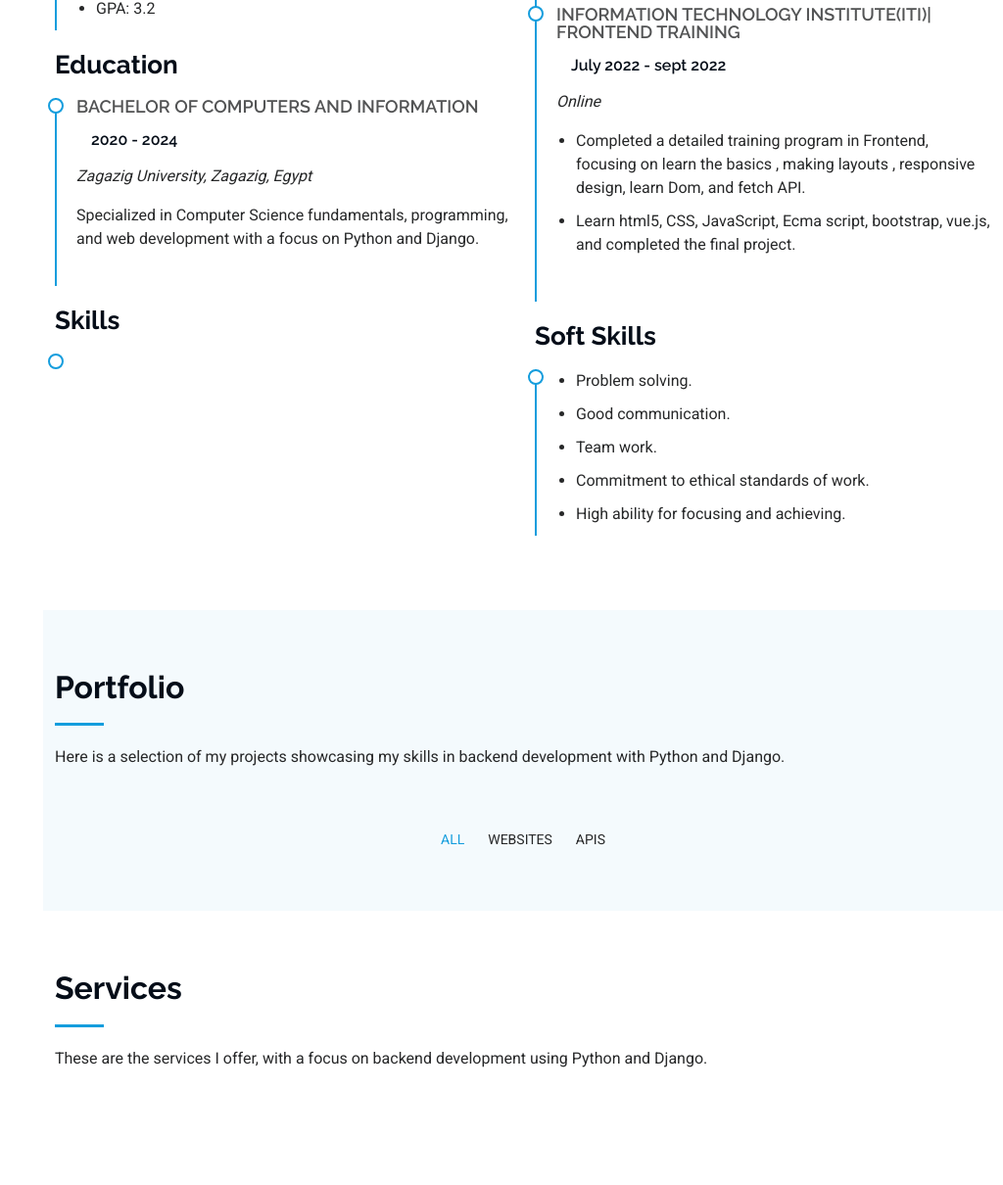
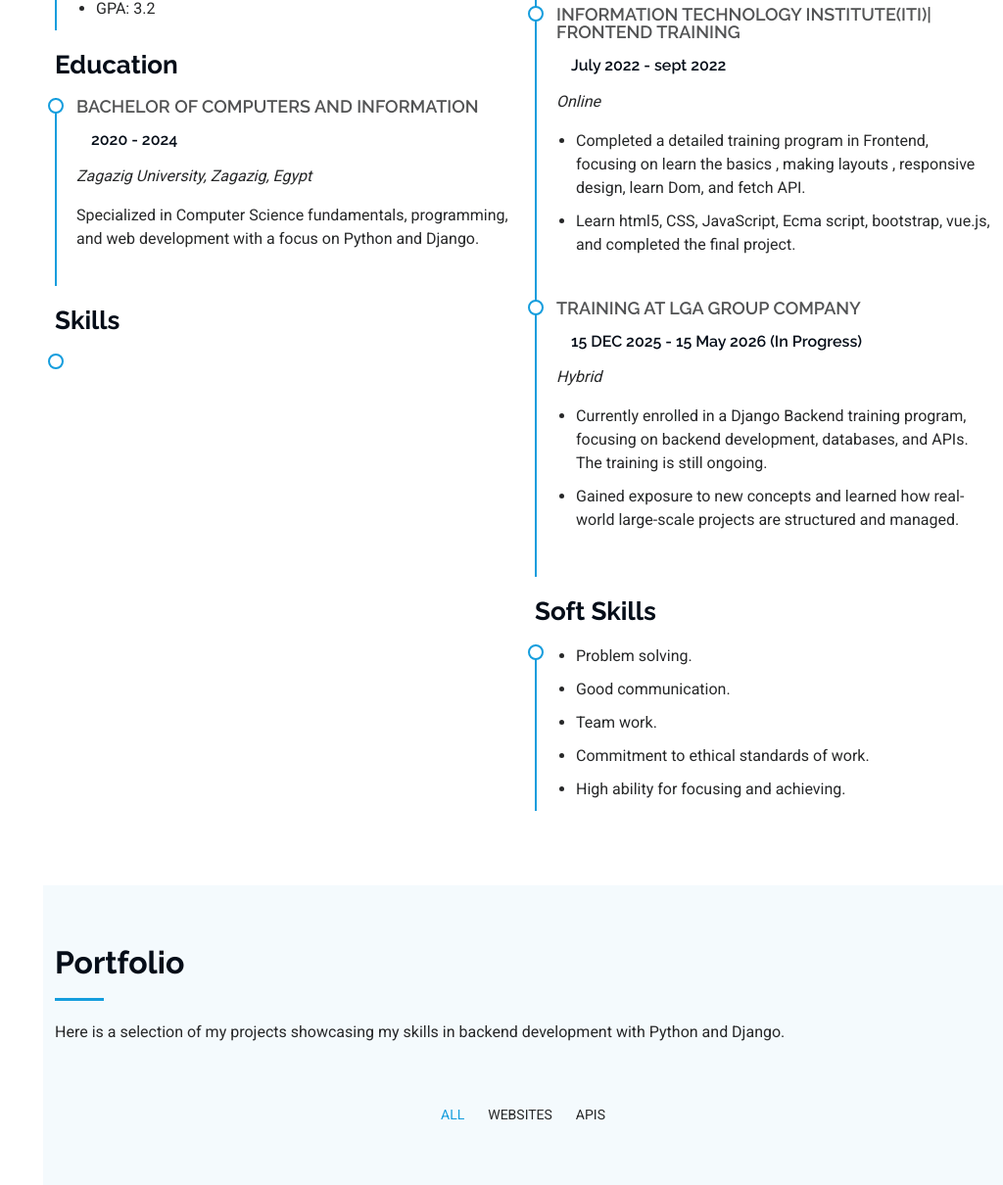
Before and after one commit to Esraaalideghidy/portfolio, a Django app: page / in a window 1280 px wide. Shown: the part 2158-3368 px from the top of the page at 98% size, without its empty margins (256-1280 px from the left). Run offline with Django 5.2, Linux system fonts and the light colour scheme; data that the repository does not hold is empty; some libraries are stand-ins or nearby versions.

Commit message:
Update resume: LGA Group training section with in-progress status
Co-Authored-By: Claude Opus 4.6 <noreply@anthropic.com>

```diff
--- a/portfolio/templates/home.html
+++ b/portfolio/templates/home.html
@@ -216,6 +216,15 @@
               <ul>
                 <li>Completed a detailed training program in Frontend, focusing on learn the basics , making layouts , responsive design, learn Dom, and fetch API.</li>
                 <li>Learn html5, CSS, JavaScript, Ecma script, bootstrap, vue.js, and completed the final project.</li>
+              </ul>
+            </div><!-- Edn Resume Item -->
+            <div class="resume-item">
+              <h4>Training at LGA Group company</h4>
+              <h5>15 DEC 2025 - 15 May 2026 (In Progress)</h5>
+              <p><em>Hybrid</em></p>
+              <ul>
+                <li>Currently enrolled in a Django Backend training program, focusing on backend development, databases, and APIs. The training is still ongoing.</li>
+                <li>Gained exposure to new concepts and learned how real-world large-scale projects are structured and managed.</li>
               </ul>
             </div><!-- Edn Resume Item -->
 
```
